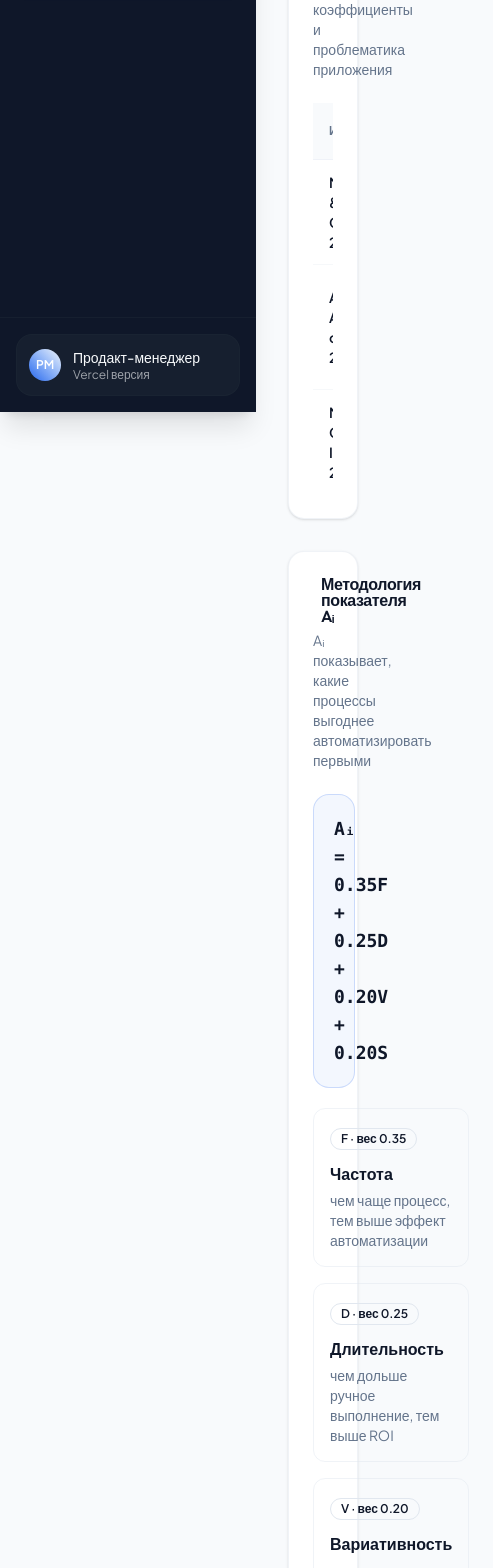
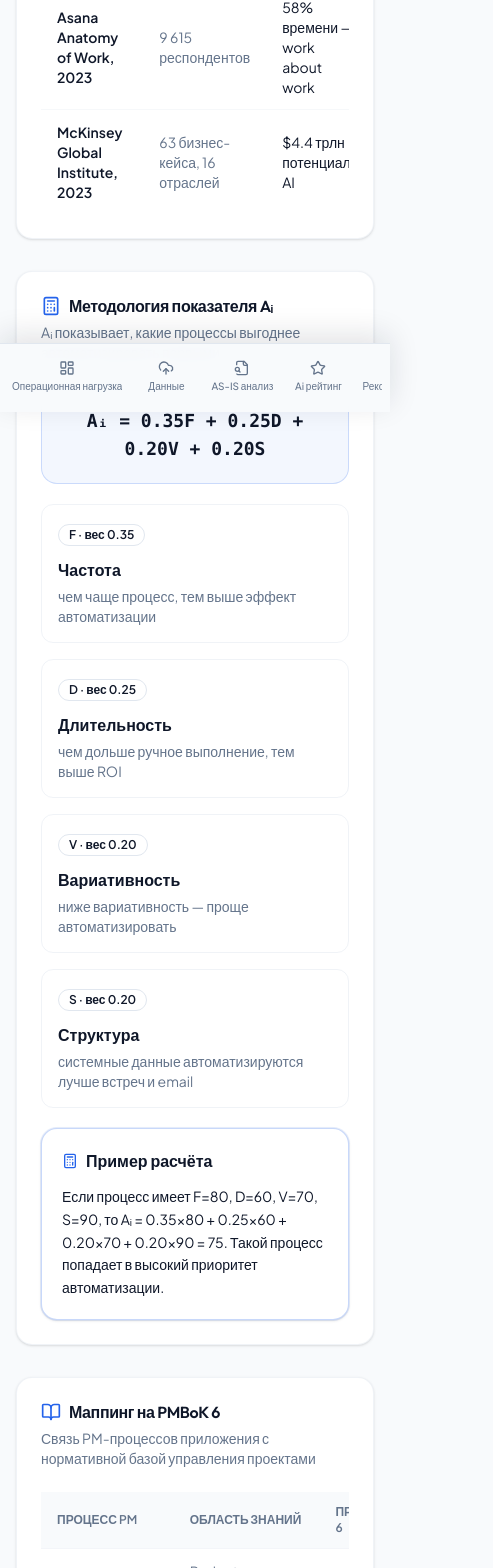
Before and after one commit to avfka/pm-process-analyzer, a React (Vite) app: page /research in a window 390 px wide. Shown: the part 432-2000 px from the top of the page, 493 px wide, since content can reach past the window. Built offline with nearby package versions, Linux system fonts and the light colour scheme.

Commit message:
Improve responsive layout and PM metrics

```diff
--- a/src/components/layout/MainLayout.tsx
+++ b/src/components/layout/MainLayout.tsx
@@ -6,12 +6,12 @@ export function MainLayout({ children }: { children: React.ReactNode }) {
   return (
     <div className="min-h-screen bg-background">
       <Sidebar />
-      <main className="pl-64">
+      <main className="pb-20 lg:pl-64 lg:pb-0">
         <motion.div
           initial={{ opacity: 0, y: 10 }}
           animate={{ opacity: 1, y: 0 }}
           transition={{ duration: 0.4, ease: "easeOut" }}
-          className="max-w-7xl mx-auto p-8"
+          className="mx-auto max-w-7xl p-4 sm:p-6 lg:p-8"
         >
           {children}
         </motion.div>
--- a/src/components/layout/Sidebar.tsx
+++ b/src/components/layout/Sidebar.tsx
@@ -26,7 +26,8 @@ export function Sidebar() {
   const [location] = useLocation();
 
   return (
-    <div className="fixed inset-y-0 left-0 z-50 w-64 bg-sidebar text-sidebar-foreground flex flex-col shadow-xl">
+    <>
+    <div className="fixed inset-y-0 left-0 z-50 hidden w-64 flex-col bg-sidebar text-sidebar-foreground shadow-xl lg:flex">
       <div className="flex h-16 shrink-0 items-center gap-3 px-6 border-b border-sidebar-border/50">
         <div className="flex items-center justify-center w-8 h-8 rounded-lg bg-primary text-primary-foreground shadow-lg shadow-primary/20">
           <ActivitySquare size={18} strokeWidth={2.5} />
@@ -77,5 +78,29 @@ export function Sidebar() {
         </div>
       </div>
     </div>
+
+    <div className="fixed inset-x-0 bottom-0 z-50 border-t border-border bg-background/95 px-2 py-2 shadow-[0_-8px_30px_rgba(15,23,42,0.12)] backdrop-blur lg:hidden">
+      <nav className="flex gap-1 overflow-x-auto pb-1 [scrollbar-width:none] [&::-webkit-scrollbar]:hidden">
+        {navItems.map((item) => {
+          const isActive = location === item.href;
+          return (
+            <Link key={item.name} href={item.href} className="outline-none">
+              <div
+                className={cn(
+                  "flex min-h-12 min-w-[72px] flex-col items-center justify-center gap-1 rounded-lg px-1 text-[10px] font-medium leading-tight transition-colors",
+                  isActive
+                    ? "bg-primary text-primary-foreground"
+                    : "text-muted-foreground hover:bg-muted hover:text-foreground"
+                )}
+              >
+                <item.icon className="h-4 w-4 flex-shrink-0" />
+                <span className="max-w-full truncate">{item.name}</span>
+              </div>
+            </Link>
+          );
+        })}
+      </nav>
+    </div>
+    </>
   );
 }
--- a/src/lib/pm-insights.ts
+++ b/src/lib/pm-insights.ts
@@ -109,6 +109,7 @@ const CATEGORY_ORDER = Object.keys(CATEGORY_RULES) as WorkloadCategory[];
 const UNSTRUCTURED_SYSTEMS = new Set(["Email", "Google Meet", "Miro", "Slack"]);
 const HOURLY_RATE = PM_MONTHLY_SALARY / WORK_HOURS_PER_MONTH;
 const MINUTE_RATE = PM_MONTHLY_SALARY / (WORK_HOURS_PER_MONTH * 60);
+const FULLY_LOADED_COST_MULTIPLIER = 1.5;
 
 export function formatRub(value: number) {
   return new Intl.NumberFormat("ru-RU", {
@@ -252,7 +253,7 @@ export function getAutomationDetail(score: AutomationScore, events: ProcessEvent
   const toBeWeekly = isContentHeavy(score.activity) ? 15 : Math.max(10, asIsWeekly * 0.15);
   const savedWeekly = Math.max(0, asIsWeekly - toBeWeekly);
   const savingPercent = asIsWeekly > 0 ? Math.round((savedWeekly / asIsWeekly) * 100) : 0;
-  const monthlyRub = savedWeekly * WEEKS_PER_MONTH * MINUTE_RATE;
+  const monthlyRub = savedWeekly * WEEKS_PER_MONTH * MINUTE_RATE * FULLY_LOADED_COST_MULTIPLIER;
 
   return {
     toBe: getToBeText(score.activity),
@@ -313,6 +314,15 @@ function getToBeIO(process: string, recType: string) {
     inputs: ["Сырые данные процесса", "Источник событий", "Правила обработки", "Ответственный PM"],
     outputs: ["Структурированный набор данных", "Обновлённый статус", "Метрика качества данных"],
   };
+}
+
+function getToBeProcessName(recType: string, relatedActivities: string[], fallback: string) {
+  if (recType === "data") return "Сбор данных";
+  if (recType === "manual") return "Ручная коммуникация";
+  if (recType === "report") return relatedActivities.find((activity) => /метрик|аналит/i.test(activity)) ?? "Анализ метрик";
+  if (recType === "approval") return relatedActivities.find((activity) => /соглас|ревью|review|prd/i.test(activity)) ?? "Согласование PRD";
+  if (recType === "backlog") return relatedActivities.find((activity) => /backlog|бэклог|приорит/i.test(activity)) ?? "Приоритизация бэклога";
+  return relatedActivities[0] ?? fallback;
 }
 
 function topNames(scores: AutomationScore[], count = 3) {
@@ -382,7 +392,7 @@ export function getToBeModels(analyzer: ProcessAnalyzer): ToBeModel[] {
 
   return recommendations.slice(0, 5).map((rec, index) => {
     const score = scores.find((item) => rec.relatedActivities.includes(item.activity));
-    const process = rec.relatedActivities[0] ?? rec.title;
+    const process = getToBeProcessName(rec.type, rec.relatedActivities, rec.title);
     const isManual = rec.type === "manual" || rec.type === "approval";
     const io = getToBeIO(process, rec.type);
 
--- a/src/pages/AutomationRating.tsx
+++ b/src/pages/AutomationRating.tsx
@@ -257,6 +257,9 @@ export default function AutomationRating() {
                     <p className="font-bold text-emerald-950">~{formatRub(selectedDetail.monthlyRub)}/мес</p>
                   </div>
                 </div>
+                <p className="mt-3 text-xs text-emerald-700">
+                  Оценка учитывает полную стоимость рабочего времени PM, а не только оклад.
+                </p>
               </div>
               <div className="rounded-xl border border-violet-100 bg-violet-50 p-4">
                 <div className="flex items-center gap-2 mb-2">
--- a/src/pages/Dashboard.tsx
+++ b/src/pages/Dashboard.tsx
@@ -213,7 +213,7 @@ export default function Dashboard() {
             <CardDescription>Категории, где PM теряет больше всего времени</CardDescription>
           </CardHeader>
           <CardContent className="space-y-4">
-            {slices.map((slice, index) => (
+            {slices.filter((slice) => slice.minutes > 0).map((slice, index) => (
               <div key={slice.category} className="border-b border-border/40 pb-4 last:border-0 last:pb-0">
                 <div className="flex items-center justify-between gap-3">
                   <div className="flex items-center gap-3">
--- a/src/pages/Recommendations.tsx
+++ b/src/pages/Recommendations.tsx
@@ -232,10 +232,6 @@ export default function Recommendations() {
   const highCount = recs.filter((r) => r.priority === 'Высокий').length;
   const midCount  = recs.filter((r) => r.priority === 'Средний').length;
   const lowCount  = recs.filter((r) => r.priority === 'Низкий').length;
-  const totalSaving = recs.reduce((sum, r) => {
-    const match = r.timeSaving.match(/(\d+)/);
-    return sum + (match ? parseInt(match[1]) : 0);
-  }, 0);
   const totalMinutes = events.reduce((sum, event) => sum + Number(event.duration || 0), 0);
   const minuteRate = PM_MONTHLY_SALARY / (WORK_HOURS_PER_MONTH * 60);
   const weeklySavingHours = Math.round((totalMinutes * MCKINSEY_AI_TIME_REDUCTION / (WEEKS_PER_MONTH * 60) * teamSize) * 10) / 10;
@@ -258,7 +254,7 @@ export default function Recommendations() {
       </div>
 
       {/* Summary strip */}
-      <div className="grid grid-cols-2 md:grid-cols-4 gap-4">
+      <div className="grid grid-cols-2 gap-4 lg:grid-cols-4">
         {highCount > 0 && (
           <Card className="border-rose-200 bg-rose-50/60 shadow-sm">
             <CardContent className="p-4 text-center">
@@ -281,8 +277,8 @@ export default function Recommendations() {
         </Card>
         <Card className="border-emerald-200 bg-emerald-50/60 shadow-sm">
           <CardContent className="p-4 text-center">
-            <p className="text-2xl font-bold text-emerald-700">{totalSaving}+</p>
-            <p className="text-xs text-emerald-600 font-medium mt-0.5">Ч/нед потенциальной экономии</p>
+            <p className="text-2xl font-bold text-emerald-700">~{weeklySavingHours}</p>
+            <p className="text-xs text-emerald-600 font-medium mt-0.5">Ч/нед по калькулятору</p>
           </CardContent>
         </Card>
       </div>
--- a/src/pages/Research.tsx
+++ b/src/pages/Research.tsx
@@ -88,9 +88,12 @@ export default function Research() {
               </div>
             ))}
           </div>
-          <div className="rounded-lg border border-slate-200 bg-slate-50 p-4 text-sm">
-            <p className="font-semibold text-foreground">Пример расчёта</p>
-            <p className="mt-1 text-muted-foreground">
+          <div className="rounded-xl border border-primary/25 bg-white p-5 text-sm shadow-sm ring-1 ring-primary/10">
+            <p className="flex items-center gap-2 text-base font-bold text-foreground">
+              <Calculator className="h-4 w-4 text-primary" />
+              Пример расчёта
+            </p>
+            <p className="mt-3 leading-relaxed text-foreground">
               Если процесс имеет F=80, D=60, V=70, S=90, то Aᵢ = 0.35×80 + 0.25×60 + 0.20×70 + 0.20×90 = 75.
               Такой процесс попадает в высокий приоритет автоматизации.
             </p>
```
